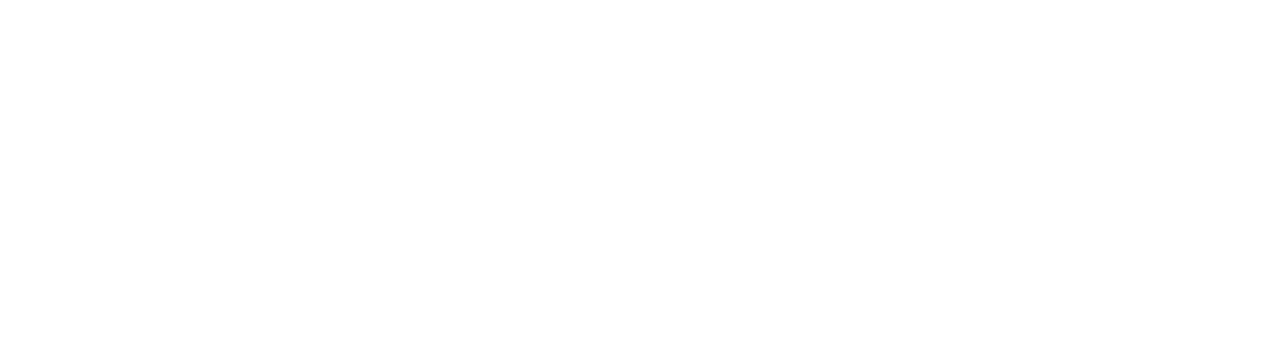
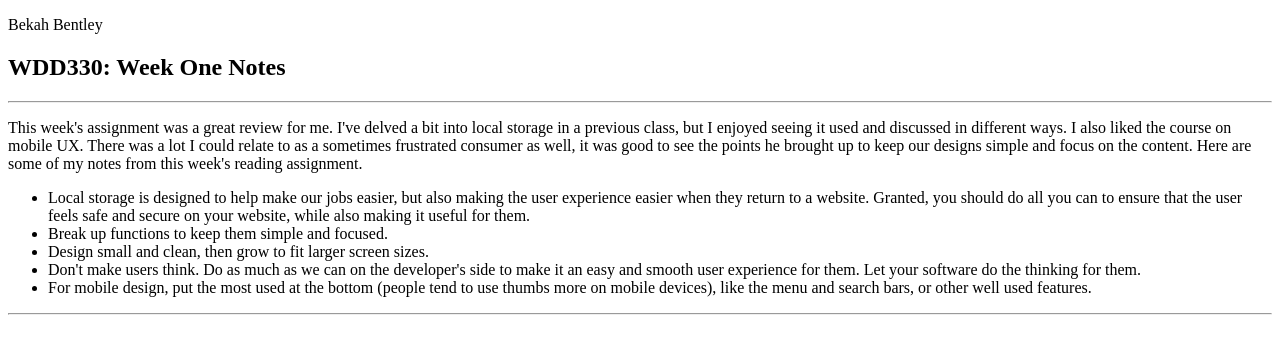
Before and after one commit to Bentleyr98/Portfolio, a plain HTML site: page week1/index.html in a window 1280 px wide. Drawn offline with Linux system fonts and the light colour scheme.

Commit message:
Added notes

```diff
--- a/css/main.css
+++ b/css/main.css
@@ -42,3 +42,9 @@ header h1 {
     text-align: center;
     font-family: -apple-system, BlinkMacSystemFont, 'Segoe UI', Roboto, Oxygen, Ubuntu, Cantarell, 'Open Sans', 'Helvetica Neue', sans-serif;
 }
+
+
+header h4{
+    text-align: center;
+    font-family: -apple-system, BlinkMacSystemFont, 'Segoe UI', Roboto, Oxygen, Ubuntu, Cantarell, 'Open Sans', 'Helvetica Neue', sans-serif;
+}
--- a/week1/index.html
+++ b/week1/index.html
@@ -4,9 +4,39 @@
     <meta charset="UTF-8">
     <meta http-equiv="X-UA-Compatible" content="IE=edge">
     <meta name="viewport" content="width=device-width, initial-scale=1.0">
-    <title>Week 1</title>
+    <title>Notes from Week One</title>
+    <!-- <link rel="stylesheet" href="../css/main.css"> -->
 </head>
-<body>
-
+<body class="content">
+    <header>
+        <p>Bekah Bentley</p>
+    </header>
+    <main>
+        <h2>WDD330: Week One Notes</h2>
+        <hr>
+        <p>This week's assignment was a great review for me. I've delved a bit into local storage in a previous class, but I
+            enjoyed seeing it used and discussed in different ways. I also liked the course on mobile UX. There was a lot
+            I could relate to as a sometimes frustrated consumer as well, it was good to see the points he brought up to
+            keep our designs simple and focus on the content. Here are some of my notes from this week's reading assignment.
+        </p>
+        <ul>
+            <li>Local storage is designed to help make our jobs easier, but also making the user experience easier when they
+                return to a website. Granted, you should do all you can to ensure that the user feels safe and secure on your
+                website, while also making it useful for them.
+            </li>
+            <li>Break up functions to keep them simple and focused.</li>
+            <li>Design small and clean, then grow to fit larger screen sizes.</li>
+            <li>Don't make users think. Do as much as we can on the developer's side to make it an easy and smooth
+                user experience for them. Let your software do the thinking for them.
+            </li>
+            <li>For mobile design, put the most used at the bottom (people tend to use thumbs more on mobile devices),
+                like the menu and search bars, or other well used features.</li>
+        </ul>
+        <hr>
+    </main>
+    <!-- <footer>
+        <p>Bekah Bentley &copy;<span class="year"></span> Last Date Modified: <span class="date"></span></p>
+    </footer> -->
+    <!-- <script src="../js/main.js"></script> -->
 </body>
 </html>
```
Also changed, not shown: index.html (+2 -2 lines).
